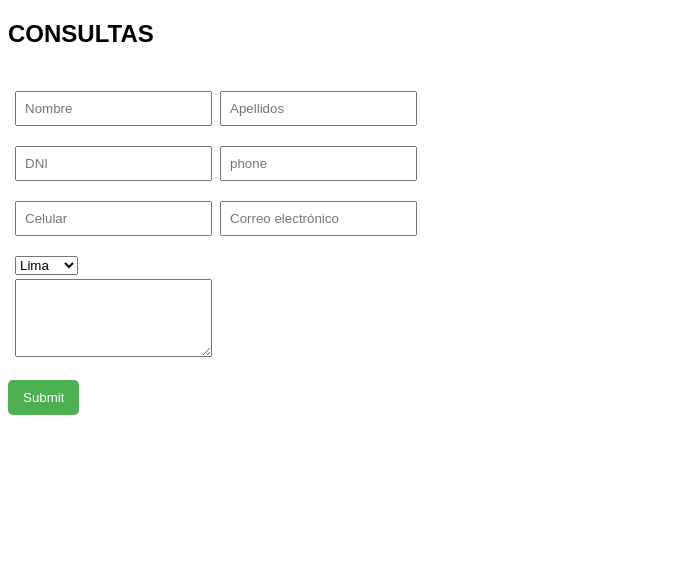
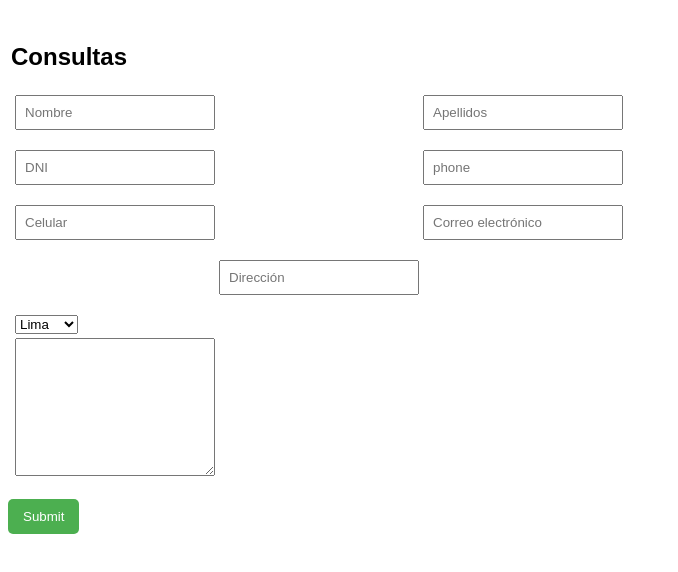
Before and after one commit to BrunoGnovoa/Mi-Primer-Formulario, a plain HTML site: page Index.html in a window 1280 px wide. Shown: the whole page, without its empty margins (0-678 px from the left). Drawn offline with Linux system fonts and the light colour scheme.

Commit message:
cambios
cambios y css

```diff
--- a/Index.html
+++ b/Index.html
@@ -5,19 +5,23 @@
   <meta name="viewport" content="width=device-width, initial-scale=1.0">
   <title>Formulario de Contacto</title>
   <style>
+   *{
+    text-align: left;
+    }
+
     body {
       font-family: Arial, sans-serif;
     }
     form {
-      max-width: 1600px;
-      margin: 40px auto;
+      max-width: 4000px;
+      margin: 20px auto;
     }
     label {
       display: block;
-      margin-bottom: 8px;
+      margin-bottom: 10px;
     }
     input, textarea {
-      width: 100%;
+      width: 200px;
       padding: 8px;
       margin-bottom: 16px;
       box-sizing: border-box;
@@ -34,12 +38,13 @@
 </head>
 <body>
 
-    <h2>CONSULTAS</h2>
+
 
   <form action="#" method="post">
    <table>
-<tr>
-   <td> <label for="nombre"></label></td>
+    <td colspan="2"> <h2>Consultas</h2></td>
+    <tr>
+    <td><label for="nombre"></label></td>
    <td> <input type="text" id="nombre" name="nombre" required placeholder="Nombre"></td>
     <td><label for="surname"></label></td>
     <td><input type="text" id="surname" name="surname" required placeholder="Apellidos"></td>
@@ -57,12 +62,22 @@
     <td><label for="cellphone"></label></td>
     <td><input type="text" id="cellphone" name="cellphone" required placeholder="Celular"></td>
     <td><label for="email"></label></td>
-    <td><input type="email" id="email" name="email" required placeholder="Correo electrónico"></td>
+    <td><input type="text" id="email" name="email" required placeholder="Correo electrónico"></td>
 
 </tr>
+  <tr>
+    <td colspan="2"><label for="direction"></label></td>
+    <td><input type="text" id="direction" name="direction" placeholder="Dirección"></td>
+
+  </tr>
+
+
+
     <tr>
+
+
         <td><label for="Departamento"></label></td>
-        <td><select name="Departamento" id="Departamento" required selection-placeholder="Departamento">
+        <td ><select name="Departamento" id="Departamento" required  placeholder="Departamento">
             <option value="1">Lima</option>
             <option value="2">Norte</option>
             <option value="3">Centro</option>
@@ -80,8 +95,8 @@
 
 <tr>
 
-    <td><label for="mensaje"></label></td>
-    <td><textarea id="mensaje" name="mensaje" rows="4" required></textarea></td>
+    <td colspan="1"><label for="mensaje"></label></td>
+    <td><textarea id="mensaje" name="mensaje" rows="8" required></textarea></td>
 </tr>
 
 </table>
```
Also changed, not shown: src/css/style.css (added).
